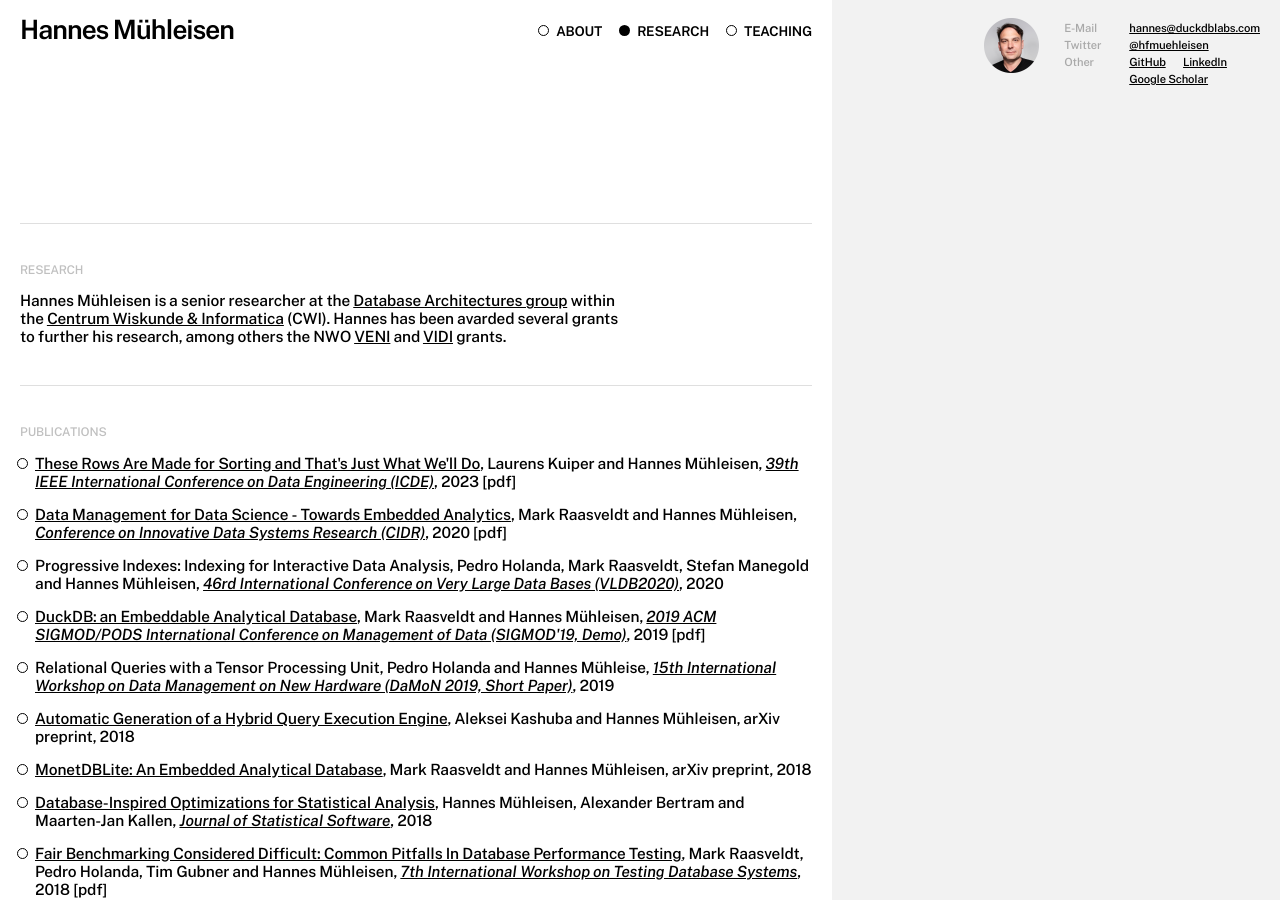
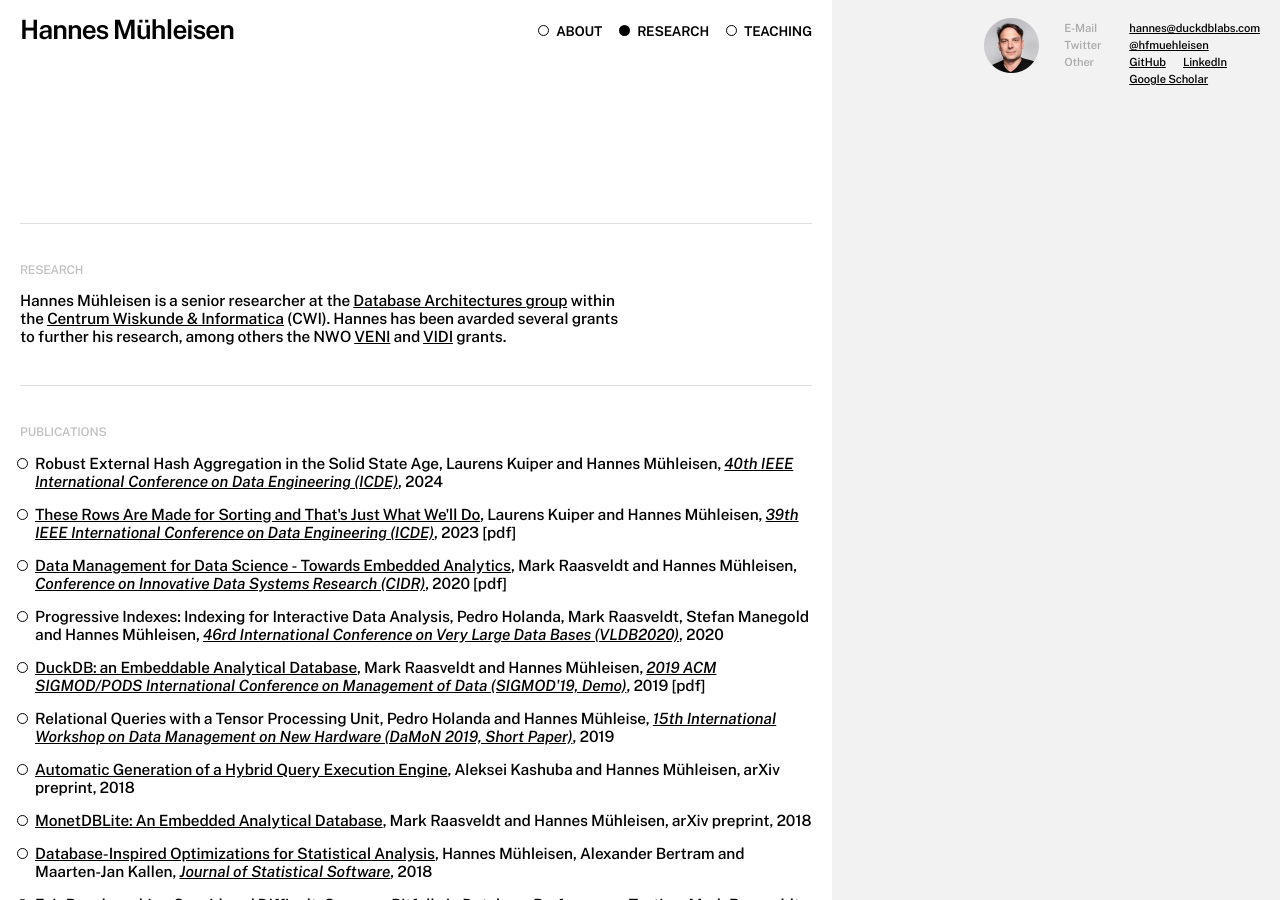
Before and after one commit to hannes/hannes.muehleisen.org, a Jekyll site: the page built from research.md, in a window 1280 px wide and 900 px high. Built offline with Jekyll 4.4.1, drawn with Linux system fonts in a browser that asks for light colours.

Commit message:
Update publications.json

```diff
--- a/_data/publications.json
+++ b/_data/publications.json
@@ -1,5 +1,15 @@
 {
 	"publications": [
+		{
+			"year": 2024,
+			"title": "Robust External Hash Aggregation in the Solid State Age",
+			"author": "Laurens Kuiper and Hannes Mühleisen",
+			"publication_file": "",
+			"publication_url": "",
+			"conference": "40th IEEE International Conference on Data Engineering (ICDE)",
+			"conference_url": "https://icde2024.github.io",
+			"featured": true
+		},
 		{
 			"year": 2023,
 			"title": "These Rows Are Made for Sorting and That's Just What We'll Do",
@@ -8,7 +18,7 @@
 			"publication_url": "",
 			"conference": "39th IEEE International Conference on Data Engineering (ICDE)",
 			"conference_url": "https://icde2023.ics.uci.edu",
-			"featured": true
+			"featured": false
 		},
 		{
 			"year": 2020,
```
